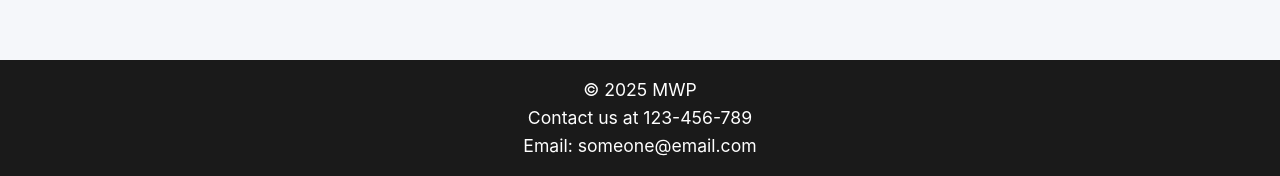
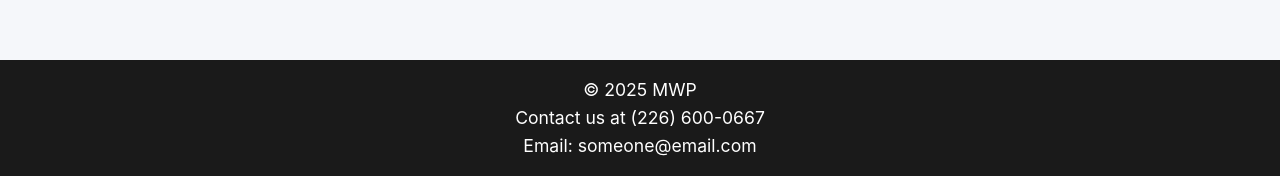
Before and after one commit to maroyanp/aa_auto_sales, a Flask app: page /addInventory in a window 1280 px wide. Shown: the part 2050-2226 px from the top of the page. Run offline with Flask 3, Linux system fonts and the light colour scheme; a user stored in the database is signed in; some libraries are stand-ins or nearby versions.

Commit message:
added number at bottom but no email

```diff
--- a/templates/base.html
+++ b/templates/base.html
@@ -26,7 +26,7 @@
     <!-- Footer -->
     <footer>
         <p>&copy; 2025 MWP</p>
-        <p>Contact us at 123-456-789 </p>
+        <p>Contact us at (226) 600-0667</p>
         <p>Email: someone@email.com  </p>
     </footer>
 
```
